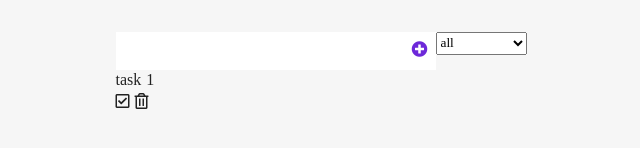
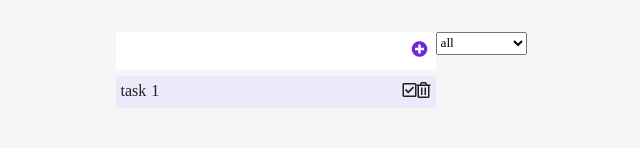
Before and after one commit to MiladNz/ToDoList-Project, a plain HTML site: page index.html in a window 1280 px wide. Shown: the part 128-276 px from the top of the page, without its empty margins (319-959 px from the left). Drawn offline with Linux system fonts and the light colour scheme.

Commit message:
commit on master

```diff
--- a/index.html
+++ b/index.html
@@ -35,11 +35,11 @@
             </div>
         </div>
         <div class="todo-container">
-            <ul class="todo">
+            <div class="todo">
                 <li>task 1</li>
                 <span><i class="far fa-check-square"></i></span>
                 <span><i class="far fa-trash-alt"></i></span>
-            </ul>
+            </div>
         </div>
     </section>
 </body>
--- a/style.css
+++ b/style.css
@@ -45,6 +45,11 @@ header {
 .form-container {
     display: flex;
 }
+
+.todo-container {
+    width: 20rem;
+}
+
 form {
     width: 20rem;
     background-color: var(--mainWhite);
@@ -74,3 +79,21 @@ form button:hover {
     background-color: var(--primaryColor);
     color: var(--mainWhite);
 }
+
+.todo {
+        display: flex;
+        background-color: var(--secondaryColor);
+        padding: 5px;
+        justify-content: space-between;
+        align-items: center;
+        margin: 0.4rem 0;
+        transition: all 0.3s ease;
+}
+
+.todo li {
+    flex: 1;
+}
+
+.todo span {
+
+}
```
